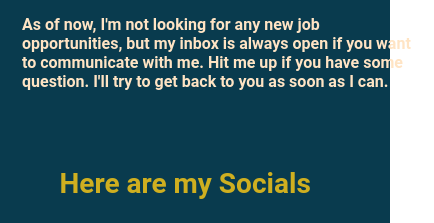
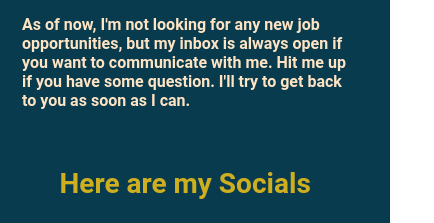
Before and after one commit to Lisha-Karar99/PORTFOLIO, a plain HTML site: page Contact.html in a window 390 px wide. Shown: the part 171-394 px from the top of the page, 434 px wide, since content can reach past the window. Drawn offline with Linux system fonts and the light colour scheme.

Commit message:
modified style_contact.css

```diff
--- a/style_contact.css
+++ b/style_contact.css
@@ -190,6 +190,7 @@ body{
 }
 
 @media screen and (max-width: 600px) {
+
     .navbar .logo{
         font-size: 16px;
         padding-left: 38px;
@@ -239,7 +240,7 @@ body{
         top: 22%;
         right: 0;
         left: 0;
-        width: 100%;
+        width: 85%;
         height: 20%;
         position: absolute;
         padding: 0 22px;
--- a/style_portfolio.css
+++ b/style_portfolio.css
@@ -206,7 +206,7 @@ body{
         bottom: 0;
     }
     .container{
-        width: 100%;
+        width: 81%;
         height: 45%;
         padding-left: 30px;
         padding-top: 150px;
@@ -239,10 +239,11 @@ body{
         font-size: 20px;
         padding-bottom: 20px;
         margin-bottom: 10px;
+        width: 55%;
     }
 
     .button{
-        width: 100%;
+        width: 90%;
         height: 10%;
         padding-left: 30px;
         position: absolute;
```
